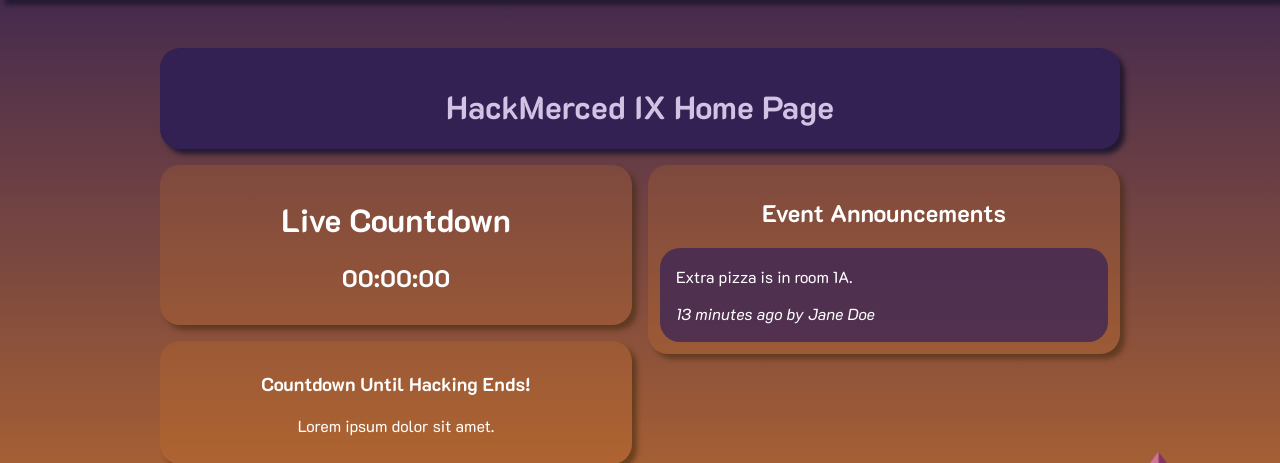
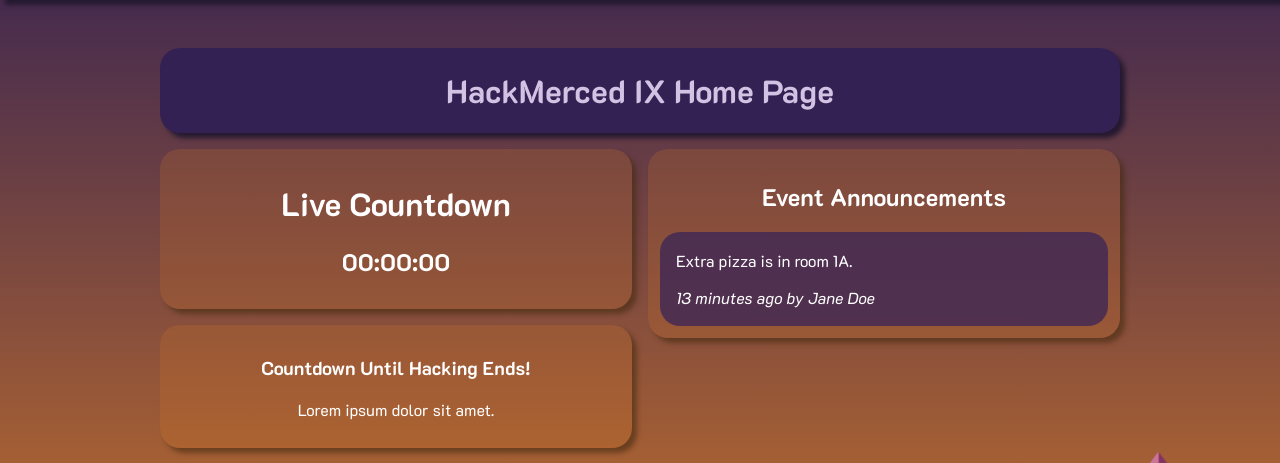
Before and after one commit to HackMerced/HackMerced-IX-Live, a Flask app: page /app in a window 1280 px wide. Shown: the part 88-551 px from the top of the page. Run offline with Flask 3, Linux system fonts and the light colour scheme.

Commit message:
Fixed banner spacing.

```diff
--- a/frontend/static/css/style.css
+++ b/frontend/static/css/style.css
@@ -1,4 +1,3 @@
-
 body {
 	margin: 0;
 	font-family: "K2D";
@@ -76,10 +75,6 @@
 	border-radius: 20px;
 	margin-bottom: 16px;
 	box-shadow: 5px 5px 5px #241930;
-}
-
-.main-banner h1 {
-	padding-top: 16px;
 }
 
 /* Styling for "round-row" tables. */
```
